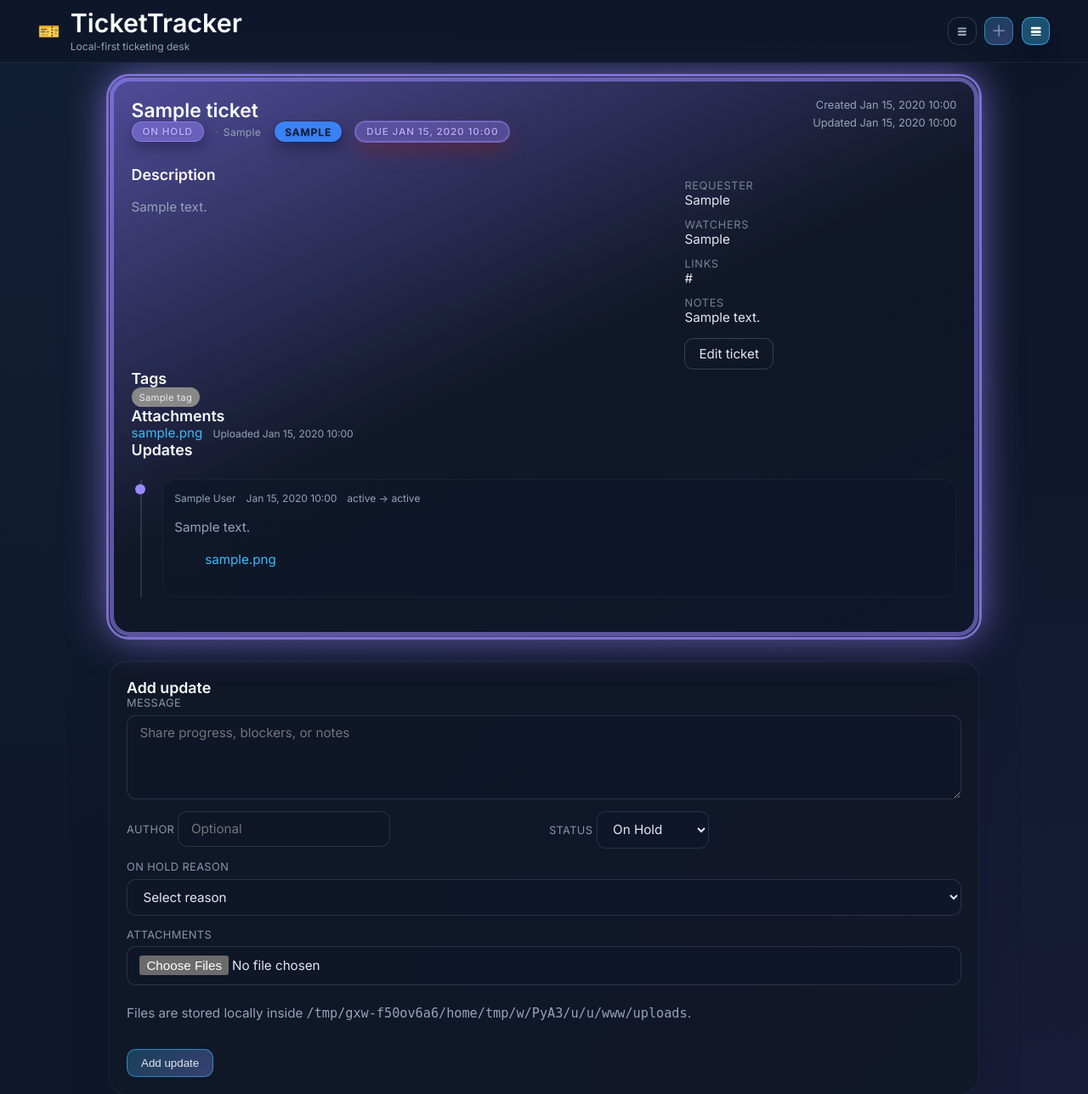
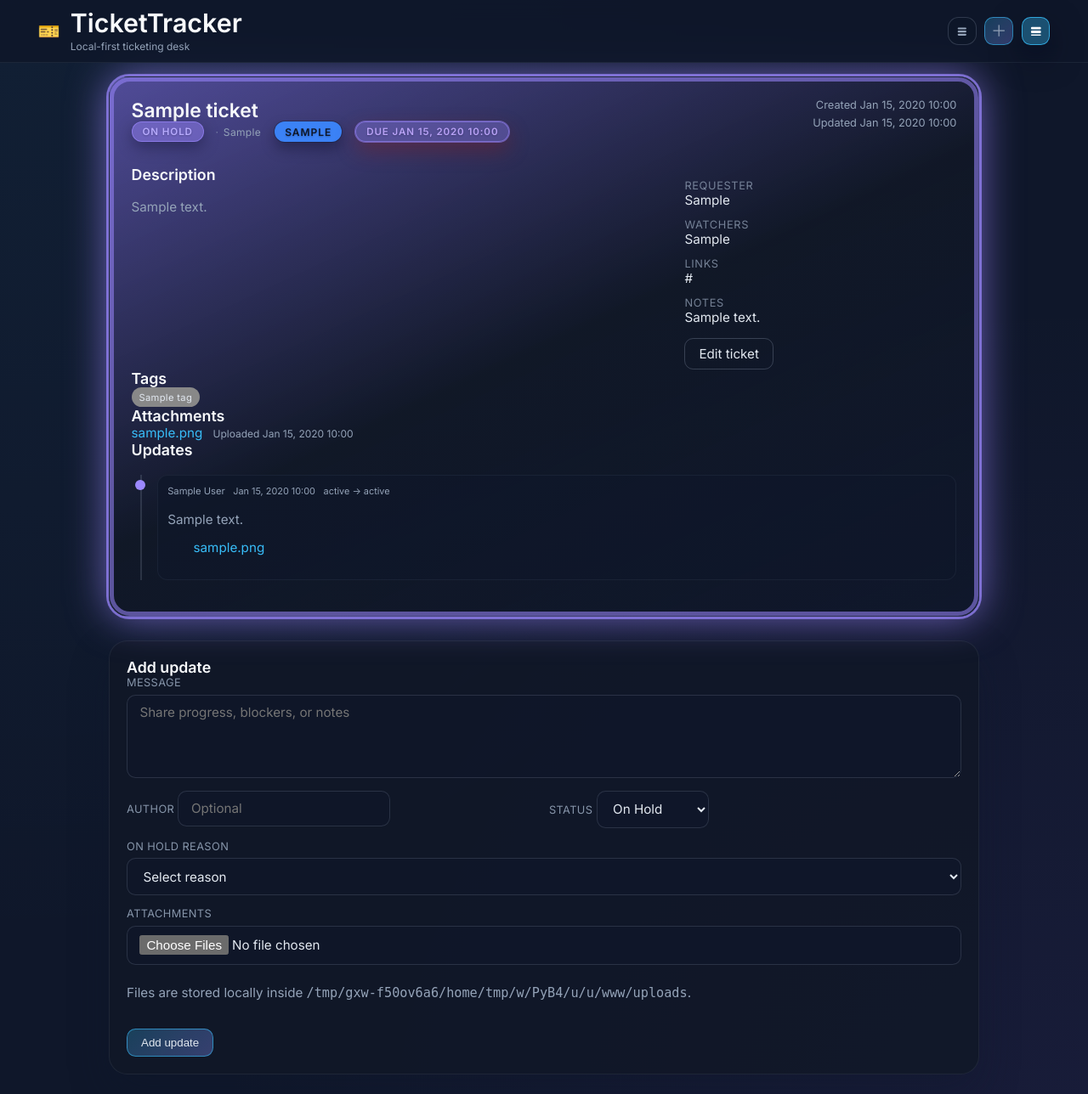
Before and after one commit to rinc3w1nd/TicketTracker, a Flask app: page /tickets/1?compact=1 in a window 1280 px wide. Shown: the top 1288 px of the page at 85% size. Run offline with Flask 3, Linux system fonts and the light colour scheme; tables that the repository leaves empty hold one stand-in row (values such as "Sample post").

Commit message:
Tighten compact timeline spacing

```diff
--- a/static/css/styles.css
+++ b/static/css/styles.css
@@ -351,22 +351,35 @@ body.compact .detail-grid aside dl {
 }
 
 body.compact .timeline {
-  margin: 1.5rem 0 0;
+  margin: 1.15rem 0 0;
 }
 
 body.compact .timeline li {
-  padding-left: 2.25rem;
-  margin-bottom: 1.3rem;
+  padding-left: 1.9rem;
+  margin-bottom: 1.05rem;
 }
 
 body.compact .timeline-content {
-  padding: 0.85rem;
-  border-radius: 0.9rem;
+  padding: 0.7rem;
+  border-radius: 0.75rem;
+}
+
+body.compact .timeline-content p {
+  margin-bottom: 0.65rem;
+}
+
+body.compact .timeline-content p:last-child {
+  margin-bottom: 0;
 }
 
 body.compact .update-meta {
-  gap: 0.4rem 0.75rem;
-  font-size: 0.75rem;
+  gap: 0.3rem 0.6rem;
+  font-size: 0.7rem;
+}
+
+body.compact .update-meta .timestamp,
+body.compact .update-meta .status-change {
+  font-size: 0.68rem;
 }
 
 body.compact .empty-state,
```
